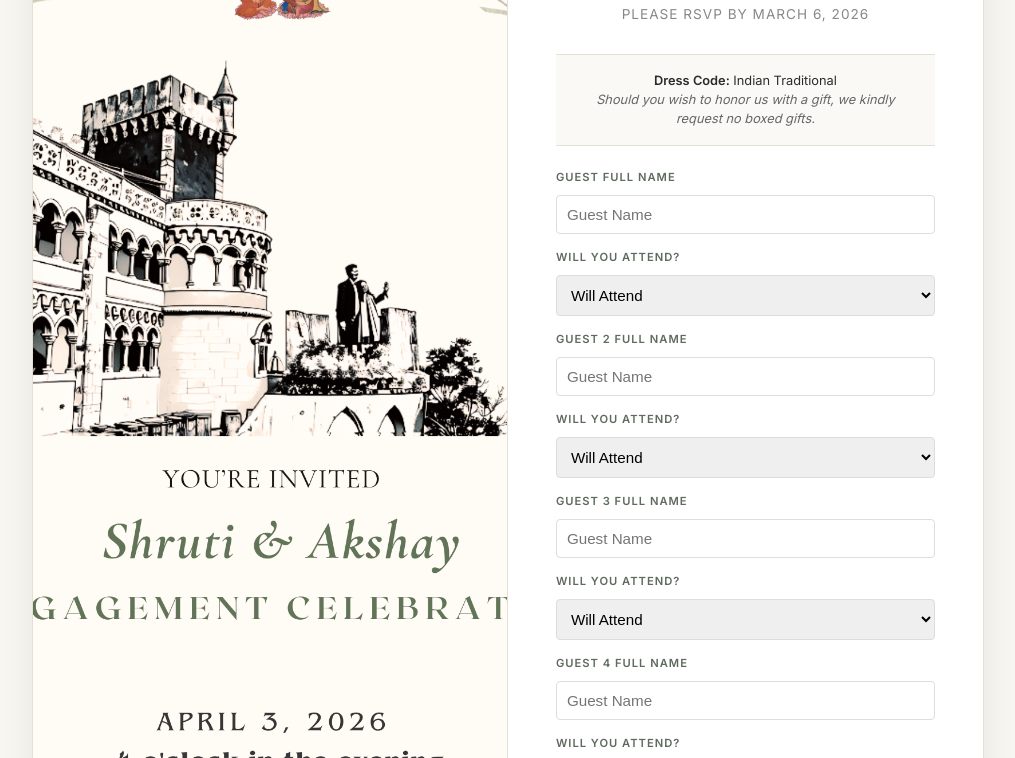
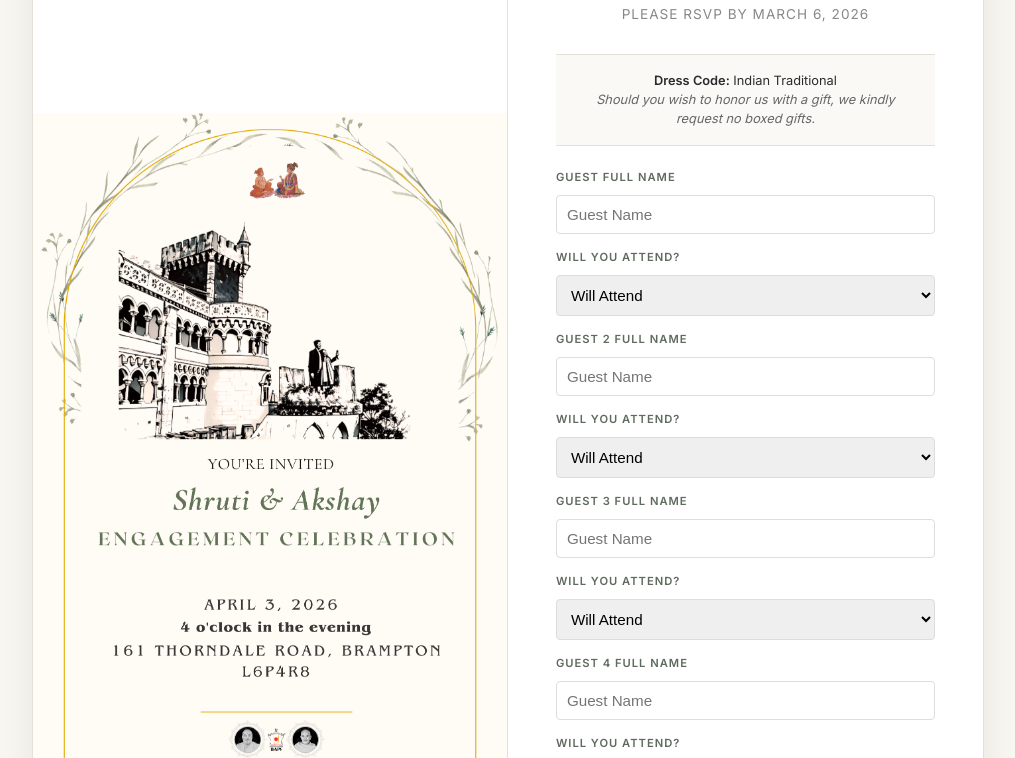
Before and after one commit to shrutimistry/shrutimistry.github.io, a plain HTML site: page ENG04.html in a window 1280 px wide. Shown: the part 149-907 px from the top of the page, without its empty margins (132-1147 px from the left). Drawn offline with nearby package versions, Linux system fonts and the light colour scheme; a web font is replaced by a local one.

Commit message:
Update ENG04.html

```diff
--- a/ENG04.html
+++ b/ENG04.html
@@ -51,7 +51,7 @@
         .poster-section img {
             width: 100%;
             height: 100%;
-            object-fit: cover; /* Ensures the image fills the area beautifully */
+            object-fit: contain; /* Ensures the image fills the area beautifully */
         }
 
         /* Right Side: The Form */
```
